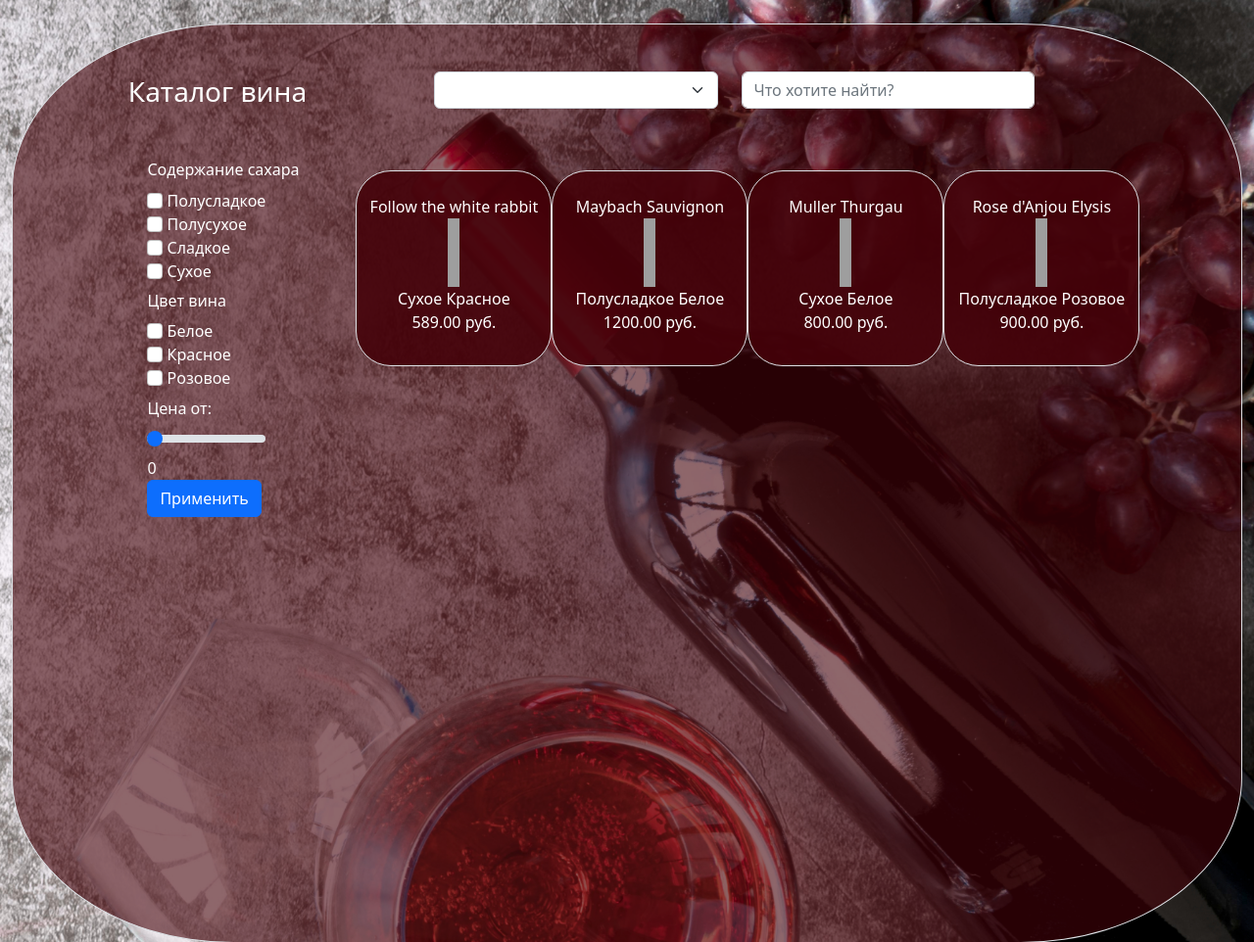
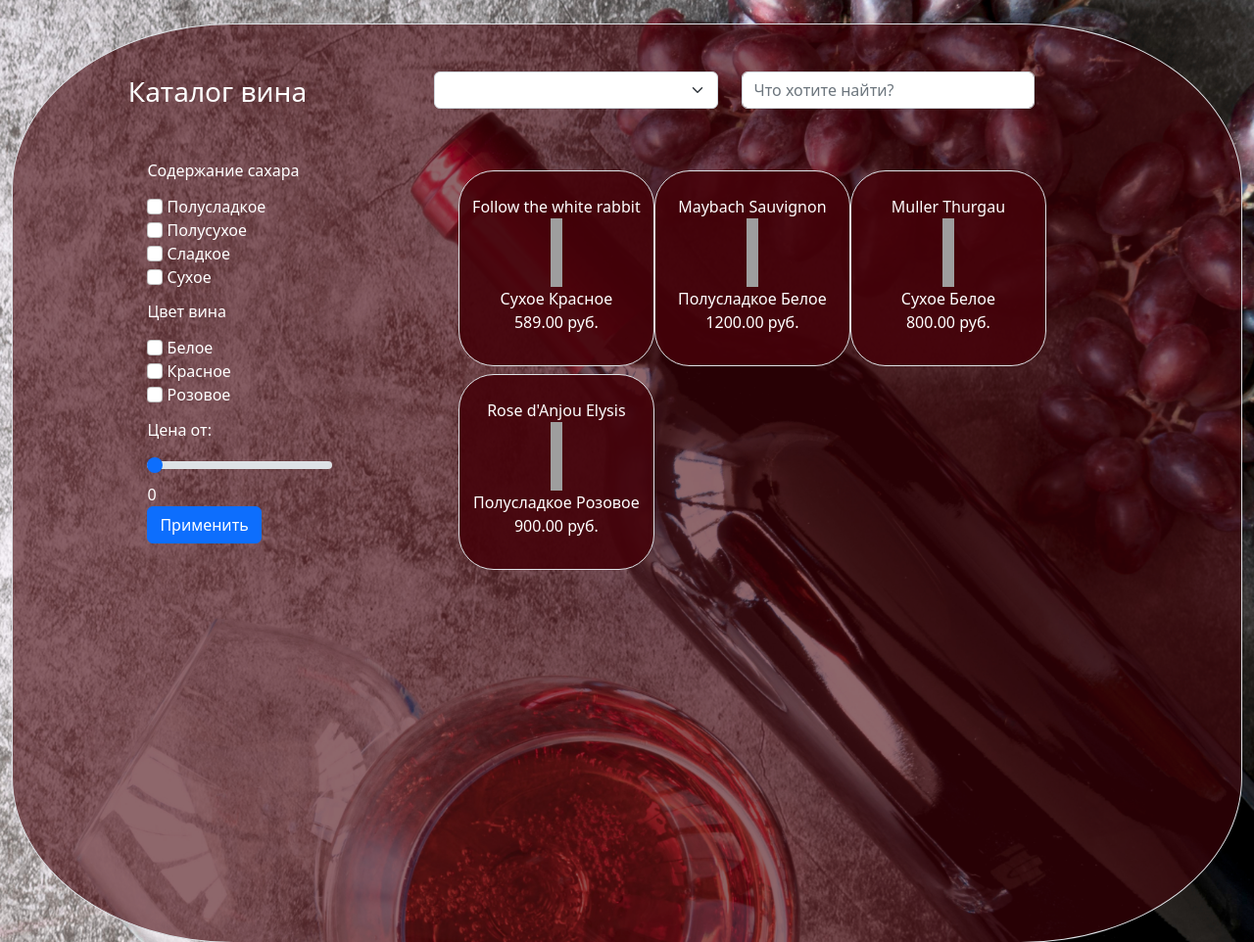
Before and after one commit to icedevil777/alcohol_catalog, a Django app: page /wines/ in a window 1280 px wide. Shown: the part 110-1072 px from the top of the page at 98% size. Run offline with Django 4.2, Linux system fonts and the light colour scheme; data comes from the database, SQL or seed files in the repository; data that the repository does not hold is empty; grey boxes are pictures that could not be loaded.

Commit message:
col-sm-6 col-md-3

```diff
--- a/catalog/app/templates/app/wines.html
+++ b/catalog/app/templates/app/wines.html
@@ -39,7 +39,7 @@
                     </div>
                 </div>
                 <div class="row body-row">
-                    <div class="col-2" style="text-align: left; margin-left: 10%;">
+                    <div class="col-sm-6 col-md-3 col-2" style="text-align: left; margin-left: 10%;">
                             <div class="form-check-sugar">
                             <h6 style="margin-bottom: 5%;">Содержание сахара</h6>
 
@@ -102,7 +102,7 @@
 
                     </div>
 
-                    <div class="col-8 content_col">
+                    <div class="col-sm-6 col-md-7 col-8 content_col">
                         <div class="row pt-2 m-1" style="color: white">
                            {% for wine in wines %}
                                <div class="col-3 border mb-2 mini_content_col pt-4" style="height: 200px; width: 200px;">
```
